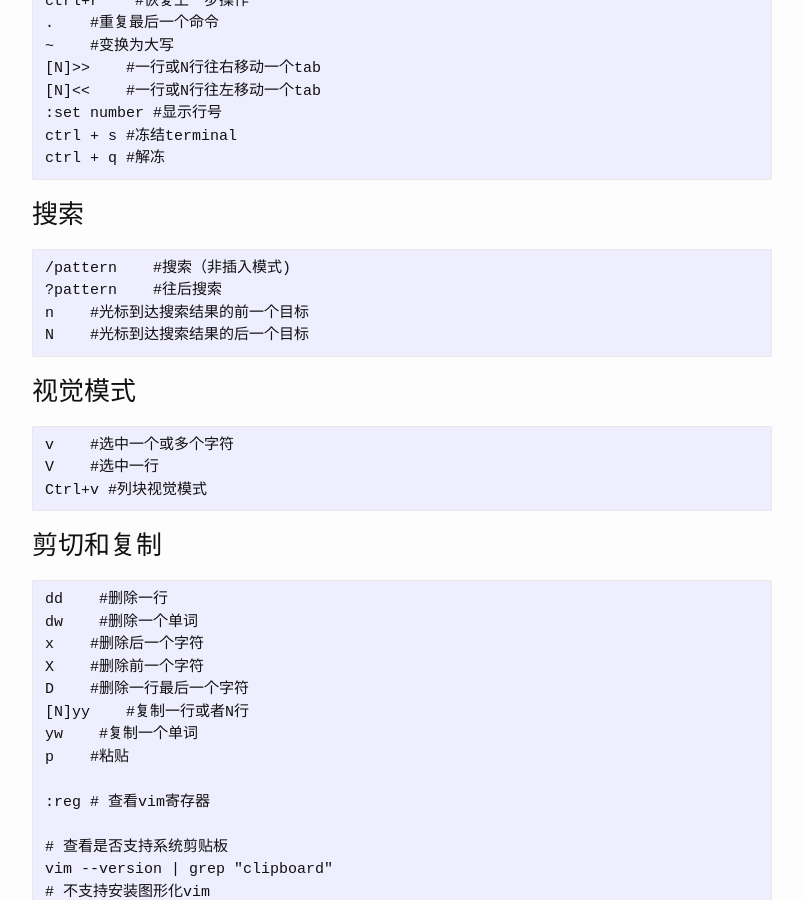
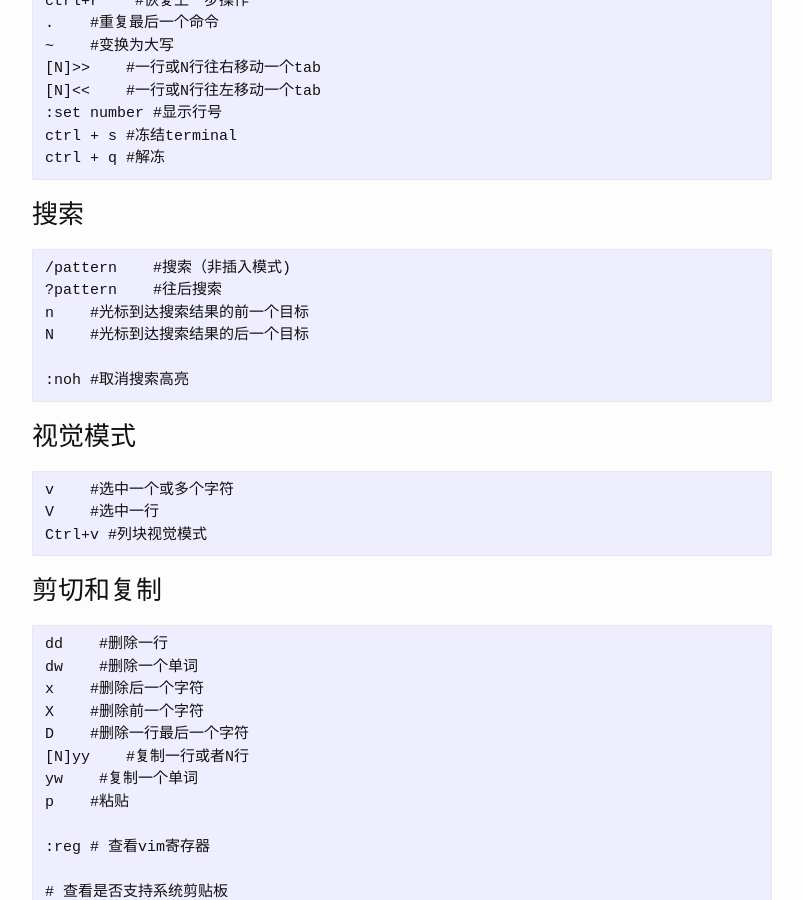
Before and after one commit to josephstalin117/josephstalin117.github.io, a Jekyll site: the page built from _posts/2016-07-03-vim.markdown, in a window 1280 px wide and 900 px high, scrolled down 1222 px. Shown: the whole window, without its empty margins (238-1041 px from the left). Built offline with Jekyll 4.4.1, drawn with Linux system fonts in a browser that asks for light colours.

Commit message:
add vim search remove highlight

````diff
--- a/_posts/2016-07-03-vim.markdown
+++ b/_posts/2016-07-03-vim.markdown
@@ -67,6 +67,8 @@ ctrl + q #解冻
 ?pattern    #往后搜索
 n    #光标到达搜索结果的前一个目标
 N    #光标到达搜索结果的后一个目标
+
+:noh #取消搜索高亮
 ```
 
 ### 视觉模式
````
